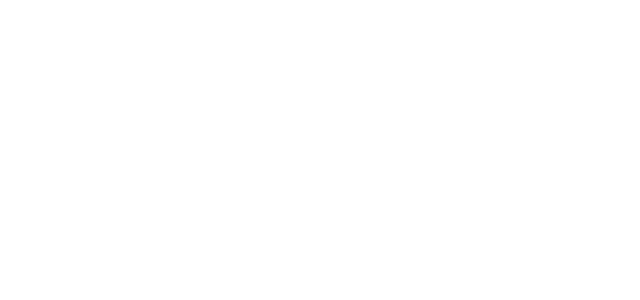
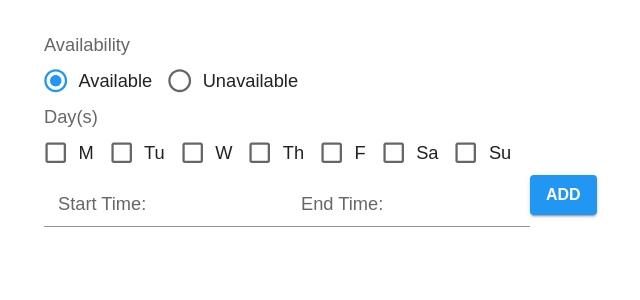
Before and after one commit to t2wTeam/Time2Work, a React (Create React App) app in the folder client/: page /1/1 in a window 1280 px wide. Before the commit this address had no page. Shown: the top 300 px of the page, without its empty margins (20-660 px from the left). Built offline with nearby package versions, Linux system fonts and the light colour scheme.

Commit message:
Updated the alignment fix

```diff
--- a/client/src/App.tsx
+++ b/client/src/App.tsx
@@ -7,6 +7,7 @@ import { QueryClient, QueryClientProvider } from "react-query"
 import { ReactQueryDevtools } from "react-query/devtools"
 import HomePage from './Pages/HomePage';
 import OrgPage from './Pages/OrgPage';
+import MemberPage from "./Pages/MemberPage";
 
 
 const queryClient = new QueryClient({
@@ -53,6 +54,7 @@ let App = () => {
                         <Routes>
                             <Route path="/" element={<HomePage/>}/>
                             <Route path="/:organization" element={<OrgPage/>}/>
+                            <Route path="/:organization/:name" element = {<MemberPage/>}/>
                         </Routes>
                         <ReactQueryDevtools />
                     </ThemeProvider>
--- a/client/src/Pages/MemberPage.tsx
+++ b/client/src/Pages/MemberPage.tsx
@@ -20,19 +20,21 @@ let MemberPage = () => {
                 autoComplete="off"
             >
                 <FormControl>
-                    <FormLabel id="available-label">Available?</FormLabel>
+                    <FormLabel id="available-label">Availability</FormLabel>
                     <RadioGroup
+                        row = {true}
                         aria-labelledby="available-label"
                         defaultValue="available"
                         name="available-group"
                     >
-                        <FormControlLabel value="available" control={<Radio />} label="available" />
-                        <FormControlLabel value="unavailable" control={<Radio />} label="available" />
+                        <FormControlLabel value="available" control={<Radio />} label="Available" />
+                        <FormControlLabel value="unavailable" control={<Radio />} label="Unavailable" />
                     </RadioGroup>
                 </FormControl>
+              <br/>
                 <FormControl component="fieldset" variant="standard">
                     <FormLabel component="legend">Day(s)</FormLabel>
-                    <FormGroup>
+                    <FormGroup row = {true}>
                     {days.map(day => (
                         <FormControlLabel
                             control={
@@ -43,6 +45,7 @@ let MemberPage = () => {
                     ))}
                     </FormGroup>
                 </FormControl>
+              <br/>
                 <FormControl>
                     <InputLabel htmlFor="start">Start Time: </InputLabel>
                     <Input name="start" />
```
